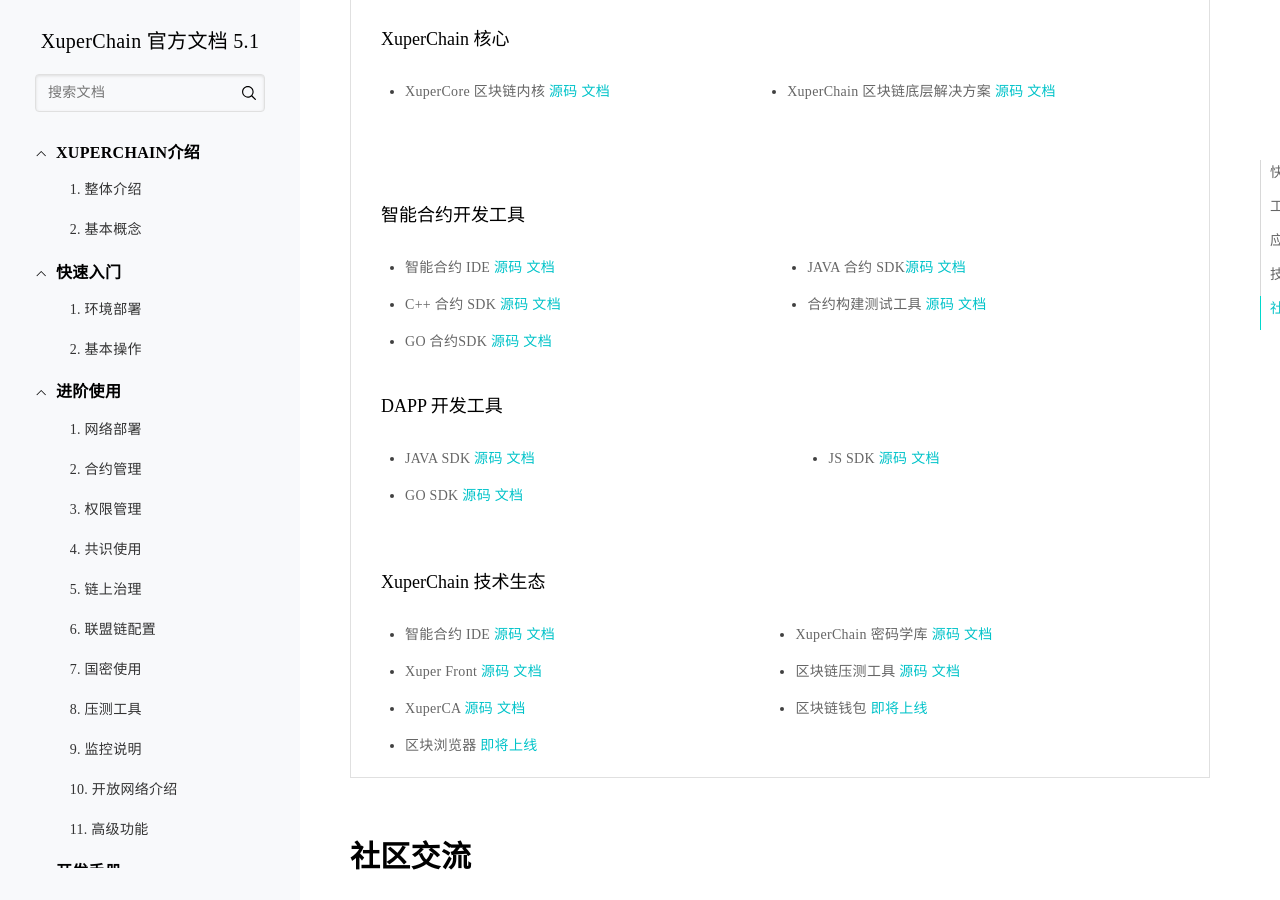
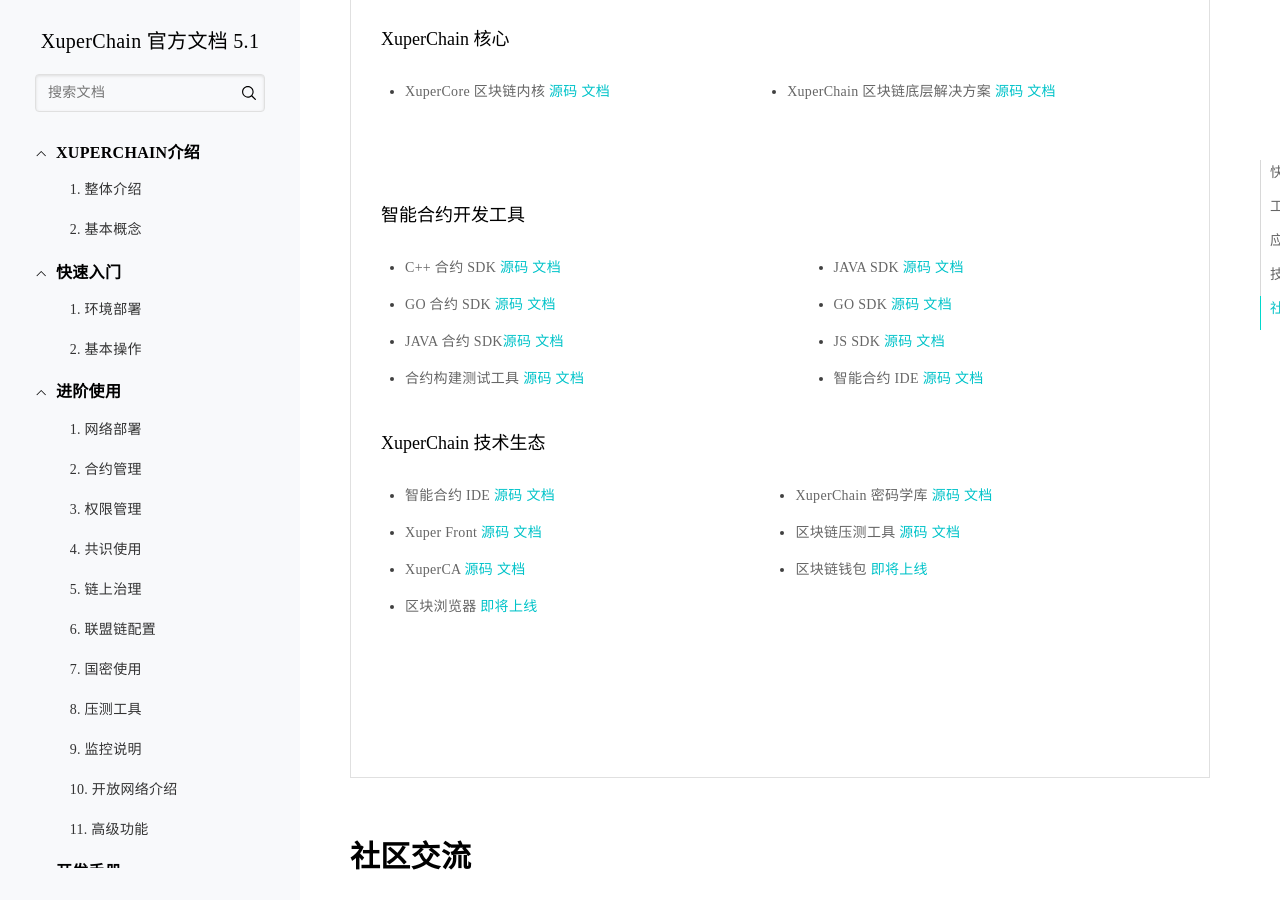
Before and after one commit to xuperchain/docs, a Sphinx documentation site: the page built from source/index.rst, in a window 1280 px wide and 900 px high, scrolled down 3186 px. Built offline with Sphinx 7.4.7 and the Read the Docs theme 2.0.0, drawn with Linux system fonts in a browser that asks for light colours.

```diff
--- a/source/split/ecology.html
+++ b/source/split/ecology.html
@@ -23,17 +23,13 @@
             <p class="ecotitle">智能合约开发工具</p>
             <div class="ecoul">
                 <ul class="ecof">
-                    <li>
-                        <p>智能合约 IDE <b><a href="https://github.com/ObsidianLabs/XuperIDE"> 源码</a></b><b><a href="/development_manuals/xuper-ide.html"> 文档</a></b></p>
-                    </li>
+
                     <li>
                         <p>C++ 合约 SDK<b><a href="https://github.com/xuperchain/contract-sdk-cpp"> 源码 </a></b><b><a href="http://127.0.0.1:8000/development_manuals/contract-development.html"> 文档</a></b></p>
                     </li>
                     <li>
-                        <p>GO 合约SDK <b><a href="https://github.com/xuperchain/contract-sdk-go"> 源码 </a></b><b><a href="http://127.0.0.1:8000/development_manuals/contract-development.html"> 文档</a></b></p>
+                        <p>GO 合约 SDK <b><a href="https://github.com/xuperchain/contract-sdk-go"> 源码 </a></b><b><a href="http://127.0.0.1:8000/development_manuals/contract-development.html"> 文档</a></b></p>
                     </li>
-                </ul>
-                <ul class="ecos">
                     <li>
                         <p>JAVA 合约 SDK<b><a href="https://github.com/xuperchain/contract-sdk-java">源码</a></b><b><a href="http://127.0.0.1:8000/development_manuals/contract-development.html"> 文档</a></b></p>
                     </li>
@@ -41,21 +37,18 @@
                         <p>合约构建测试工具 <b><a href="https://github.com/xuperchain/xdev"> 源码 </a></b><b><a href="http://127.0.0.1:8000/development_manuals/contract-development.html"> 文档</a></b></p>
                     </li>
                 </ul>
-            </div>
-            <p class="ecotitle">DAPP 开发工具</p>
-            <div class="ecoul">
-                <ul class="ecof">
+                <ul class="ecos">
                     <li>
                         <p>JAVA SDK <b><a href="https://github.com/xuperchain/xuper-java-sdk"> 源码</a></b><b><a href="/development_manuals/xuper-sdk/xuper-sdk-java.html"> 文档</a></b></p>
                     </li>
                     <li>
                         <p>GO SDK <b><a href="https://github.com/xuperchain/xuper-sdk-go"> 源码</a></b><b><a href="/development_manuals/xuper-sdk/xuper-sdk-go.html"> 文档</a></b></p>
                     </li>
-
-                </ul>
-                <ul class="ecos">
+                                        <li>
+                        <p>JS SDK <b><a href="https://github.com/xuperchain/xuper-sdk-js"> 源码</a></b><b><a href="development_manuals/xuper-sdk/xuper-sdk-js.html"> 文档</a></b></p>
+                    </li>
                     <li>
-                        <p>JS SDK <b><a href="https://github.com/xuperchain/xuper-sdk-js"> 源码</a></b><b><a href="development_manuals/xuper-sdk/xuper-sdk-js.html"> 文档</a></b></p>
+                        <p>智能合约 IDE <b><a href="https://github.com/ObsidianLabs/XuperIDE"> 源码</a></b><b><a href="/development_manuals/xuper-ide.html"> 文档</a></b></p>
                     </li>
                 </ul>
             </div>
```
